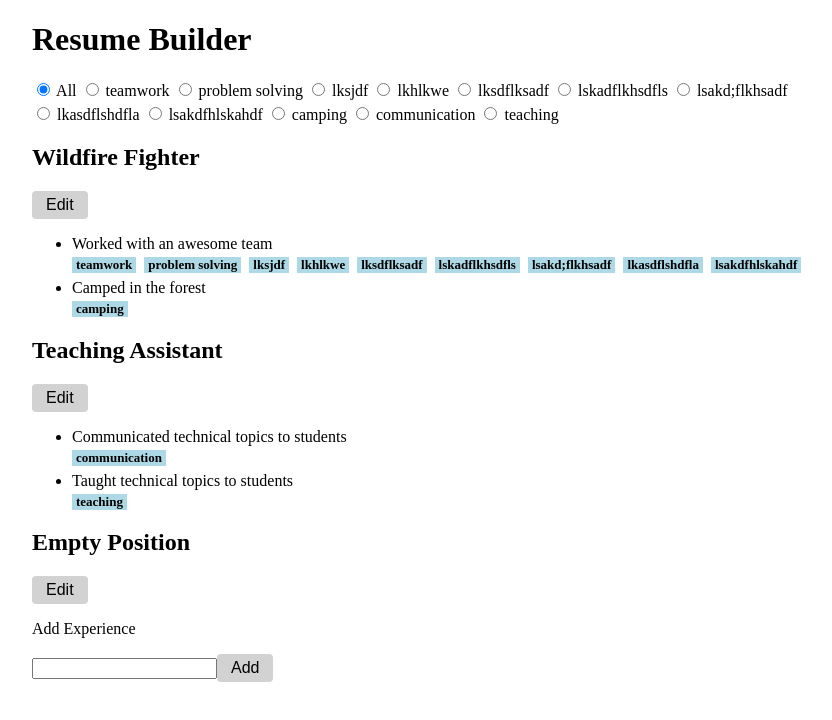
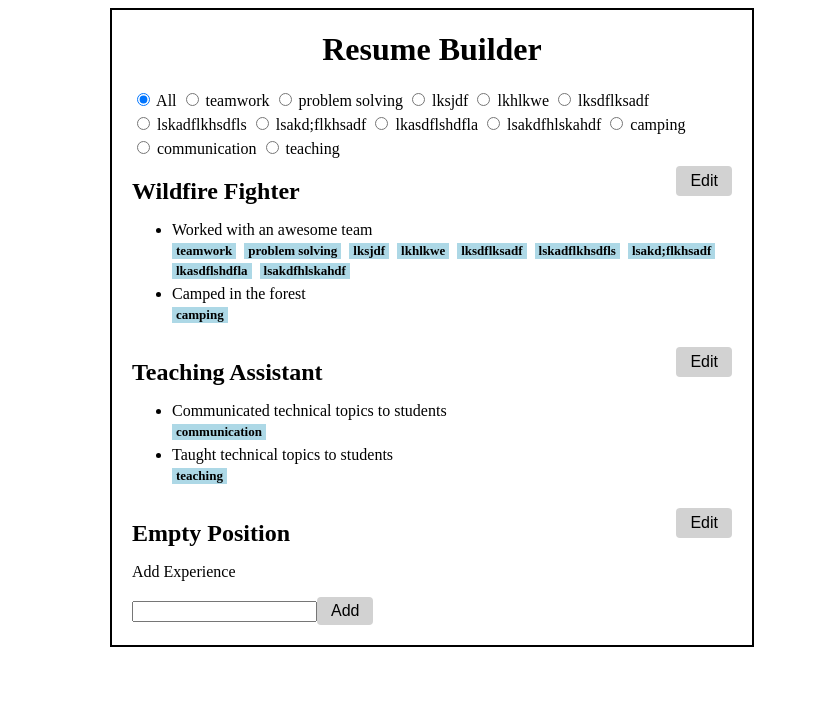
Before and after one commit to jasonTheDev/resume-builder, an Angular app: page / in a window 1280 px wide. Shown: the top 720 px of the page, without its empty margins (208-1040 px from the left). Built offline with nearby package versions, Linux system fonts and the light colour scheme.

Commit message:
Body styling

```diff
--- a/src/app/experience/experience.component.css
+++ b/src/app/experience/experience.component.css
@@ -1,7 +1,23 @@
+.experience-header {
+  display: flex;
+  direction: row;
+  justify-content: space-between;
+  align-items: center;
+}
+
+.experience-header h2 {
+  margin-bottom: 0px;
+}
+
+.edit-button {
+  height: 30px;
+}
+
 .button-container {
   display: flex;
   flex-direction: row;
   width: 100%;
+  gap: 10px;
 }
 
 .wide-button {
--- a/src/app/experience/experience.component.html
+++ b/src/app/experience/experience.component.html
@@ -1,8 +1,10 @@
 
 <!-- View mode -->
 @if (!editable) {
-  <h2>{{ experience.position }}</h2>
-  <button (click)="editable = !editable">Edit</button>
+  <div class="experience-header">
+    <h2>{{ experience.position }}</h2>
+    <button class="edit-button" (click)="editable = !editable">Edit</button>
+  </div>
   <ul>
     @for (bulletPoint of experience.bulletPoints; track bulletPoint.description) {
         <app-bullet-point
--- a/src/styles.css
+++ b/src/styles.css
@@ -1,8 +1,16 @@
 body {
-  max-width: 800px;
+  max-width: 600px;
   display: block;
   margin-left: auto;
   margin-right: auto;
+
+  padding: 0px 20px 20px 20px;
+
+  border: 2px solid black;
+}
+
+h1 {
+  text-align: center;
 }
 
 /* Buttons */
@@ -31,7 +39,7 @@ button:hover {
 
 /* Input and textareas */
 textarea {
-  width: 98%;
+  width: 95%;
   height: 60px;
   padding: 8px 14px;
   resize: none;
```
